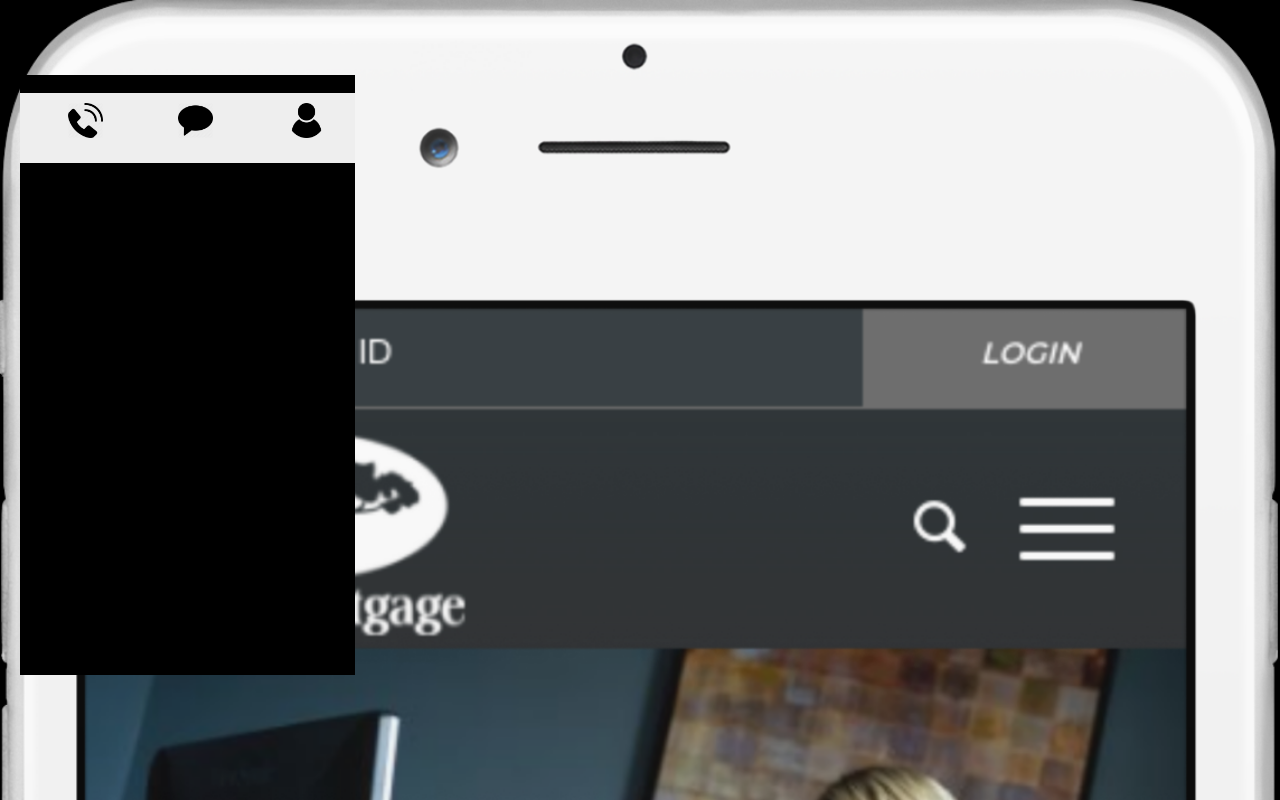
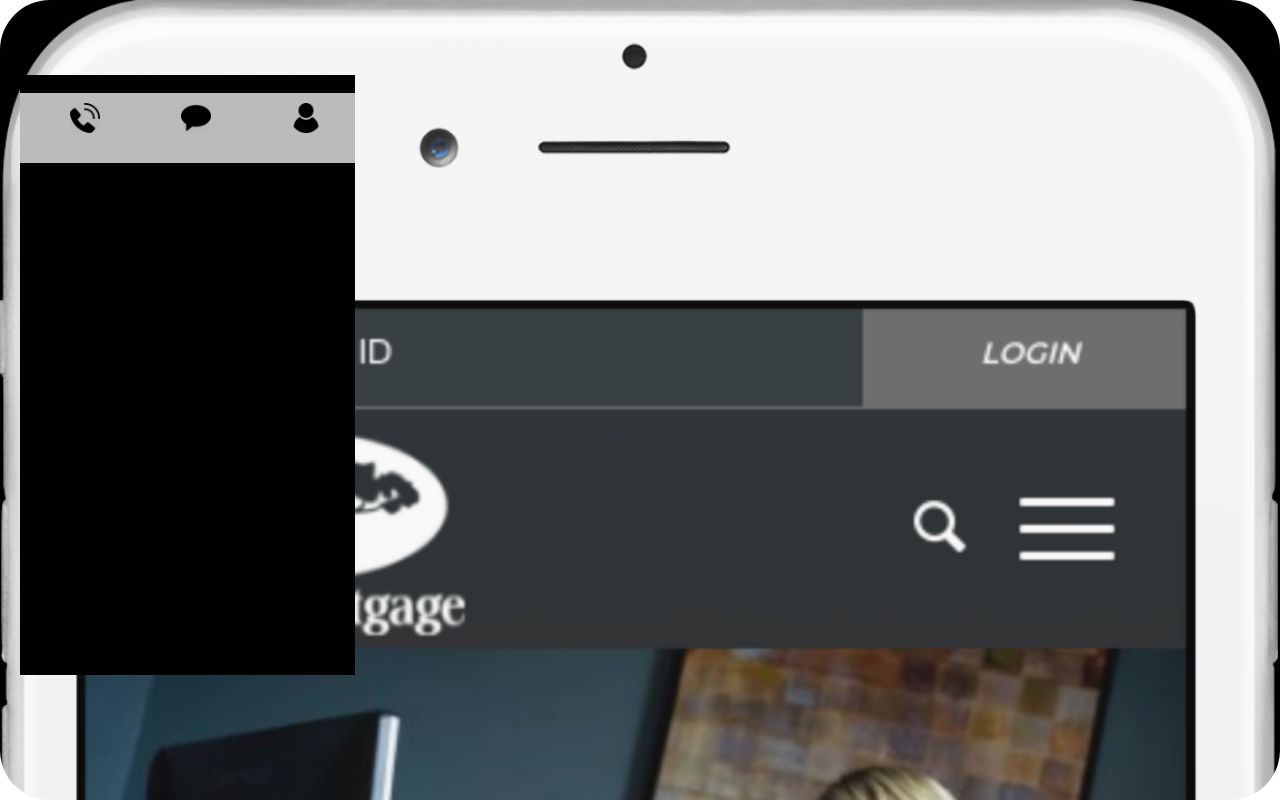
Before and after one commit to khurananick/ElectronGoogleVoiceApp, an Electron app: page html/index.html in a window 1280 px wide. Drawn offline with Linux system fonts and the light colour scheme.

Commit message:
some redesign

```diff
--- a/html/index.html
+++ b/html/index.html
@@ -4,32 +4,37 @@
     <script src="../js/jquery.js" type="text/javascript"></script>
     <style>
       html, body {
-        width: 100vw;
-        height: 100vh;
-        margin: 0;
-        padding: 0;
+        width: 100vw; height: 100vh;
+        margin: 0; padding: 0;
+        overflow: hidden;
         -webkit-app-region: drag;
+      }
+      div#body {
+        width: 100vw; height: 100vh;
+        margin: 0; padding: 0;
         overflow: hidden;
-      }
-      body {
         background-image: url(../img/background.png);
         background-size: cover;
         background-color:#000;
+        border-radius: 50px;
       }
       webview {
-        width: 335px; height: 590px; margin-top: -60px; margin-right: 5px;
+        width: 335px; height: 610px; margin-top: -60px; margin-right: 5px;
       }
       div#buttons {
         width: 335px;
         height: 50px;
-        background-color: #eee;
-        padding: 10px;
+        background-color: #bbb;
+        padding: 10px 10px;
       }
       div#buttons a {
         width: 33%;
         text-align: center;
         border: none;
         float:left;
+      }
+      div#buttons a img {
+        width: 30px;
       }
       div#buttons a img:hover {
         box-shadow: 0px 5px grey;
@@ -45,6 +50,7 @@
     </style>
   </head>
   <body>
+    <div id="body">
       <div id="container">
         <div id="webviews">
           <webview id="authedWebview"></webview>
@@ -52,14 +58,15 @@
         </div>
         <div id="buttons">
           <a id="calls">
-          <img class="tab" id="calls" src="../img/phone.png" width="35" data-path="calls" />
+            <img class="tab" id="calls" src="../img/phone.png" data-path="calls" />
           </a>
           <a id="messages">
-          <img  class="tab" id="messages" src="../img/sms.png" width="35" data-path="messages" />
+            <img  class="tab" id="messages" src="../img/sms.png" data-path="messages" />
           </a>
           <a id="login">
-          <img  class="tab" id="user" src="../img/user.png" width="35" />
+            <img  class="tab" id="user" src="../img/user.png" />
           </a>
+        </div>
       </div>
     </div>
     <!-- To log in to Google Voice, use useragent="Chrome" -->
--- a/main.js
+++ b/main.js
@@ -10,6 +10,7 @@ function createWindow () {
               width:width,
               height:height,
               frame: false,
+              transparent: true,
               webPreferences: {
                 nodeIntegration: false,
                 webviewTag: true
```
Also changed, not shown: 2 other files. Lines whose indentation alone changed are shown as unchanged.
